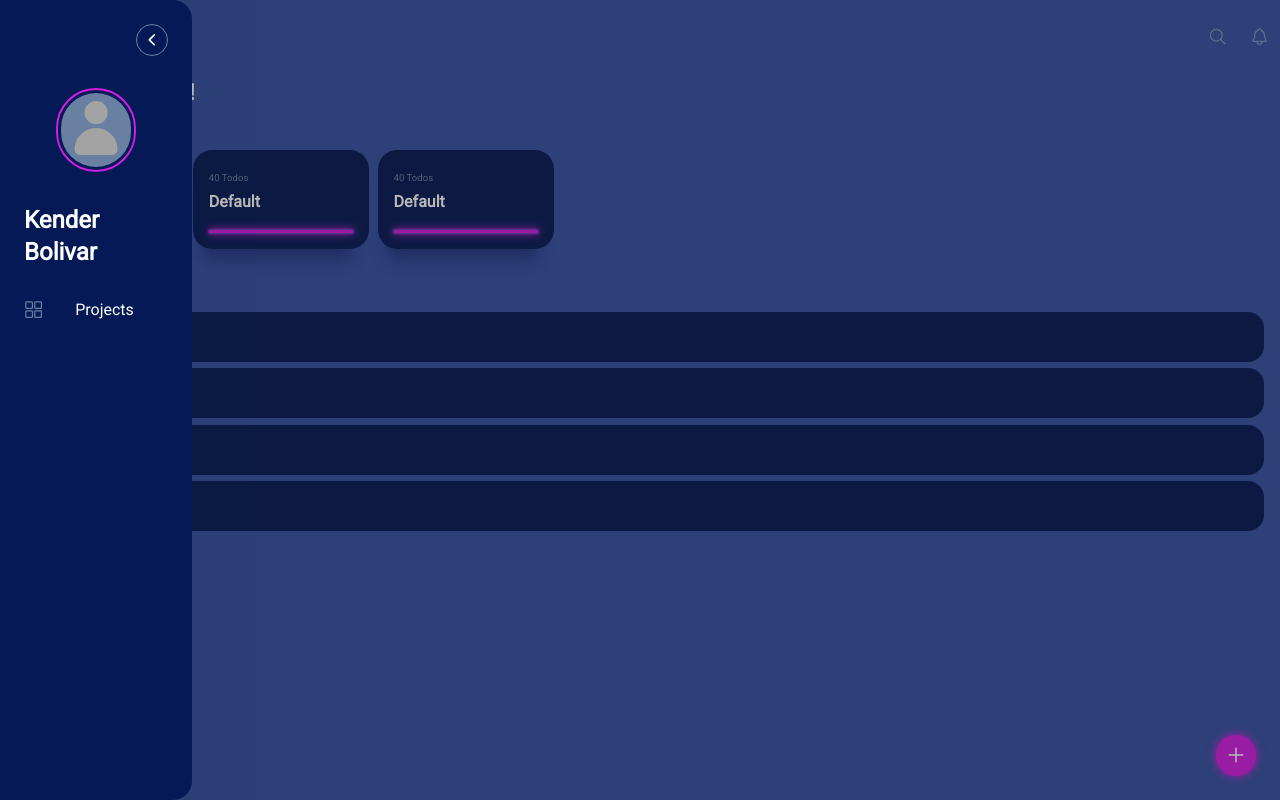
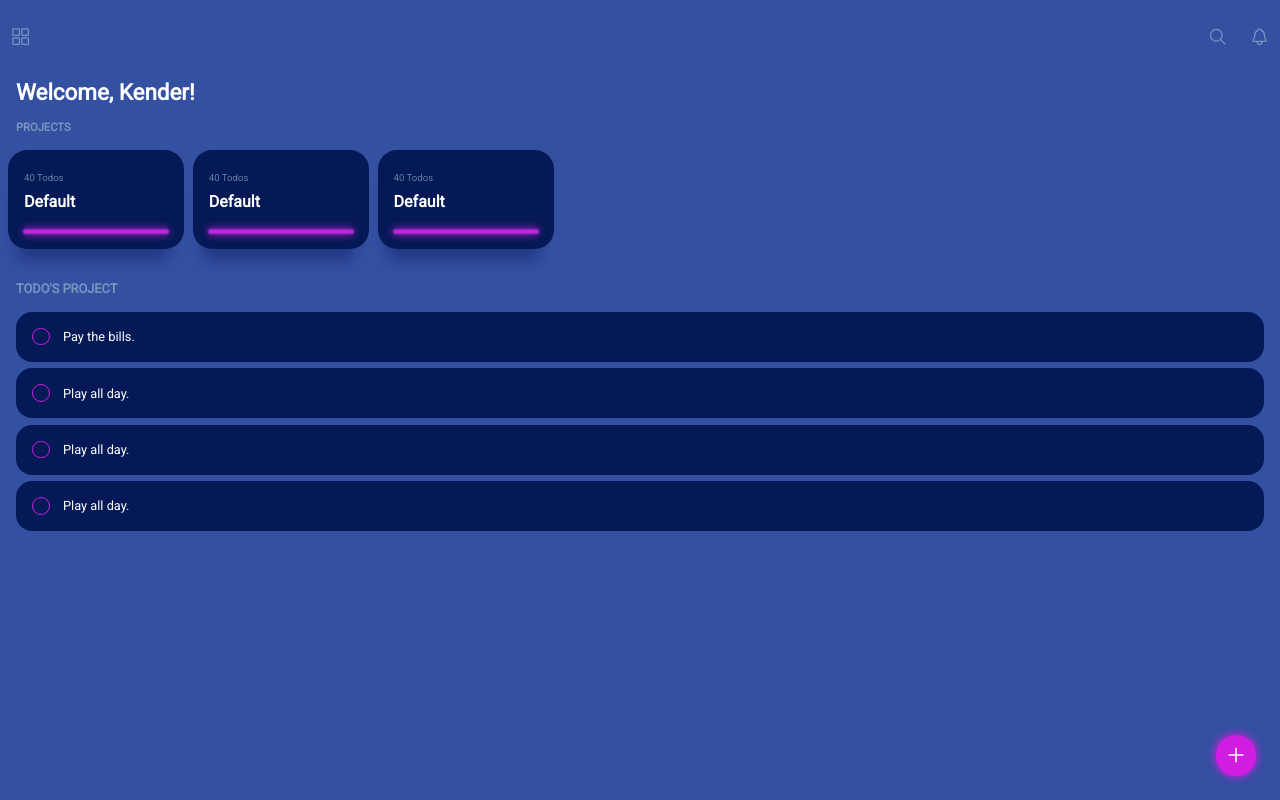
Before and after one commit to kenderb/TODO-LIST-JS, a website built with webpack: page dist/index.html in a window 1280 px wide. Both pictures are taken after a click on the button 152 px from the left and 40 px from the top of the page. Built offline with nearby package versions, Linux system fonts and the light colour scheme.

Commit message:
Add the close to the aside menu

```diff
--- a/src/components/aside/aside.component.js
+++ b/src/components/aside/aside.component.js
@@ -1,14 +1,22 @@
 import './aside.style.scss';
 import logo from '../../images/logo_02.svg';
-
 export default class Aside {
   constructor(name) {
     this.name = name;
+    this.photo = logo;
+    this.asideContainer = document.getElementById('aside-container');
   }
-  sayHello() {
-    console.log(`hello ${this.name} using class Aside`);
+
+  putLogo(image){
+    image.src = this.photo;
   }
-  putLogo(image){
-    image.src = logo;
+
+
+  activateClose() {
+    this.asideContainer.addEventListener('click', (e) => {
+      if (e.target.id === 'aside-container' || e.target.id === 'arrow') {
+        this.asideContainer.classList.add('d-none');
+      }
+    })
   }
 }
--- a/src/index.js
+++ b/src/index.js
@@ -6,13 +6,13 @@ import Button from './components/add-todo-button/button.component';
 import Aside from './components/aside/aside.component';
 
 
+var categoriesArray = [];
 
-var categoriesArray = [];
-const image = document.getElementById('photo');
+const photoImage = document.getElementById('photo');
 
 const aside = new Aside('kender');
-aside.putLogo(image);
-aside.sayHello();
+aside.putLogo(photoImage);
+aside.activateClose();
 
 console.log('Hello Todo app this is fun');
 const todo = new Todo('kender');
```
Also changed, not shown: dist/index.html.
